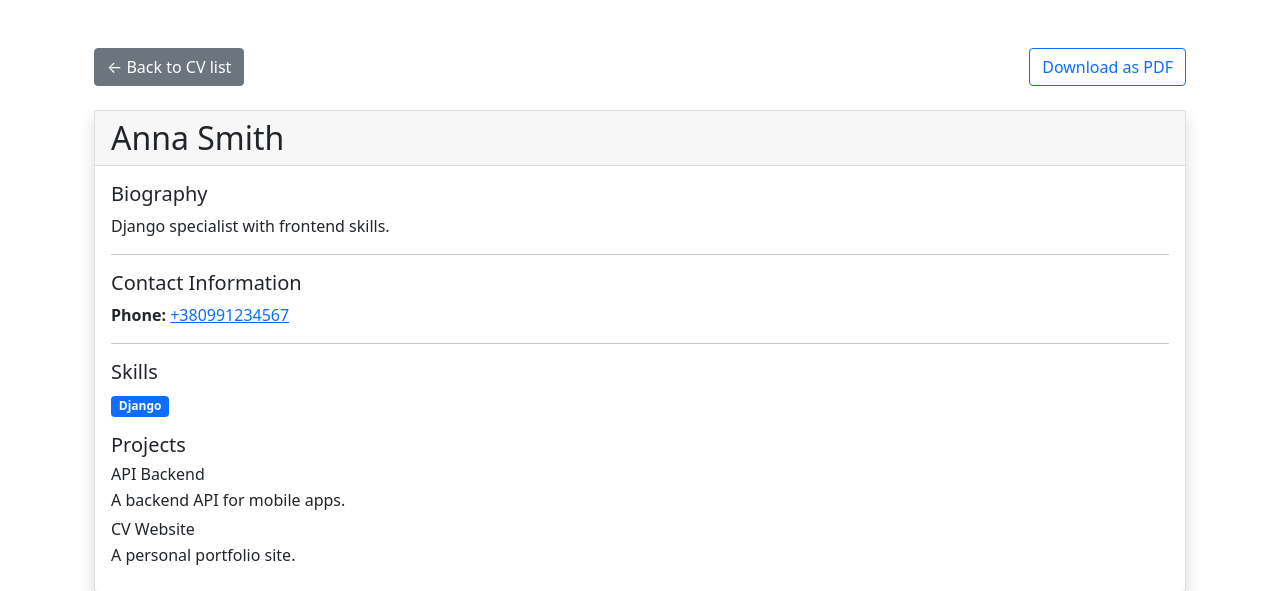
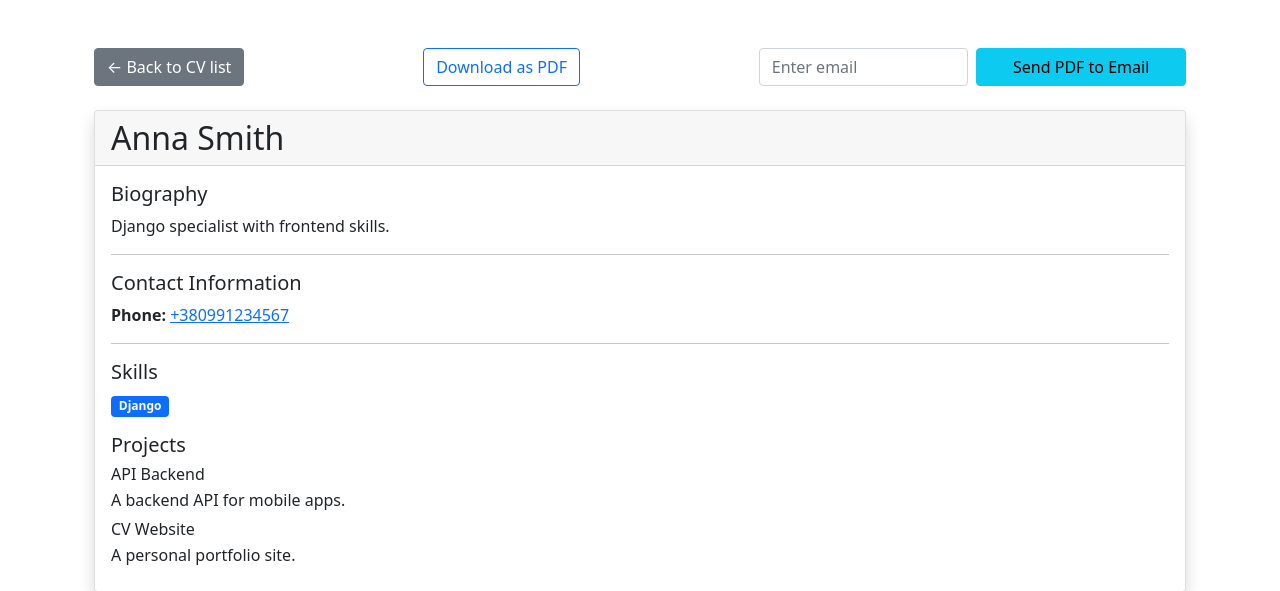
Before and after one commit to Boyok1337/DTEAM-django-practical-test, a Django app: page /cv/2 in a window 1280 px wide. Shown: the part 56-647 px from the top of the page. Run offline with Django 5.2, Linux system fonts and the light colour scheme; data comes from the database, SQL or seed files in the repository; parts of the project's set-up code (start-up, migrations or seed data) failed here and were passed over.

Commit message:
added button and view to handle send pdf to email

```diff
--- a/src/core/templates/core/curriculum-vitae-detail.html
+++ b/src/core/templates/core/curriculum-vitae-detail.html
@@ -7,6 +7,19 @@
       <a href="{% url 'curriculum_vita_pdf' curriculum_id=cv.pk %}" class="btn btn-outline-primary mb-4">
         Download as PDF
       </a>
+      <form method="get" action="{% url 'curriculum_vita_email_pdf' curriculum_id=cv.id %}"
+            class="d-flex align-items-center gap-2 mb-4">
+        <input
+            type="email"
+            name="email"
+            placeholder="Enter email"
+            required
+            class="form-control"
+        >
+        <button type="submit" class="btn btn-info w-100">
+          Send PDF to Email
+        </button>
+      </form>
     </div>
 
     <div class="card shadow">
--- a/src/core/urls.py
+++ b/src/core/urls.py
@@ -19,6 +19,11 @@ urlpatterns = [
         name="curriculum_vita_pdf"
     ),
     path(
+        "cv/<int:curriculum_id>/",
+        views.CurriculumVitaeEmailPdf.as_view(),
+        name="curriculum_vita_email_pdf"
+    ),
+    path(
         "settings/",
         views.settings_view,
         name="settings"
--- a/src/core/views.py
+++ b/src/core/views.py
@@ -1,9 +1,11 @@
+from django.contrib import messages
 from django.http import HttpResponse
-from django.shortcuts import render, get_object_or_404
+from django.shortcuts import render, get_object_or_404, redirect
 from django.views import View
 
 from core.models import CurriculumVitae
 from core.utils import PDFRenderer
+from core.tasks import send_cv_pdf_email
 
 
 class CurriculumVitaView(View):
@@ -62,3 +64,17 @@ class CurriculumVitaPDFView(View):
 
 def settings_view(request):
     return render(request, 'core/settings_page.html')
+
+
+class CurriculumVitaeEmailPdf(View):
+    def get(self, request, curriculum_id):
+        email = request.GET.get('email')
+        cv = get_object_or_404(CurriculumVitae, id=curriculum_id)
+
+        if not email:
+            messages.error(request, "No email address provided.")
+            return redirect("curriculum_vita_detailed")
+
+        send_cv_pdf_email.delay(email, cv.id)
+        messages.success(request, "PFD email sent.")
+        return redirect("curriculum_vitae_list")
```
